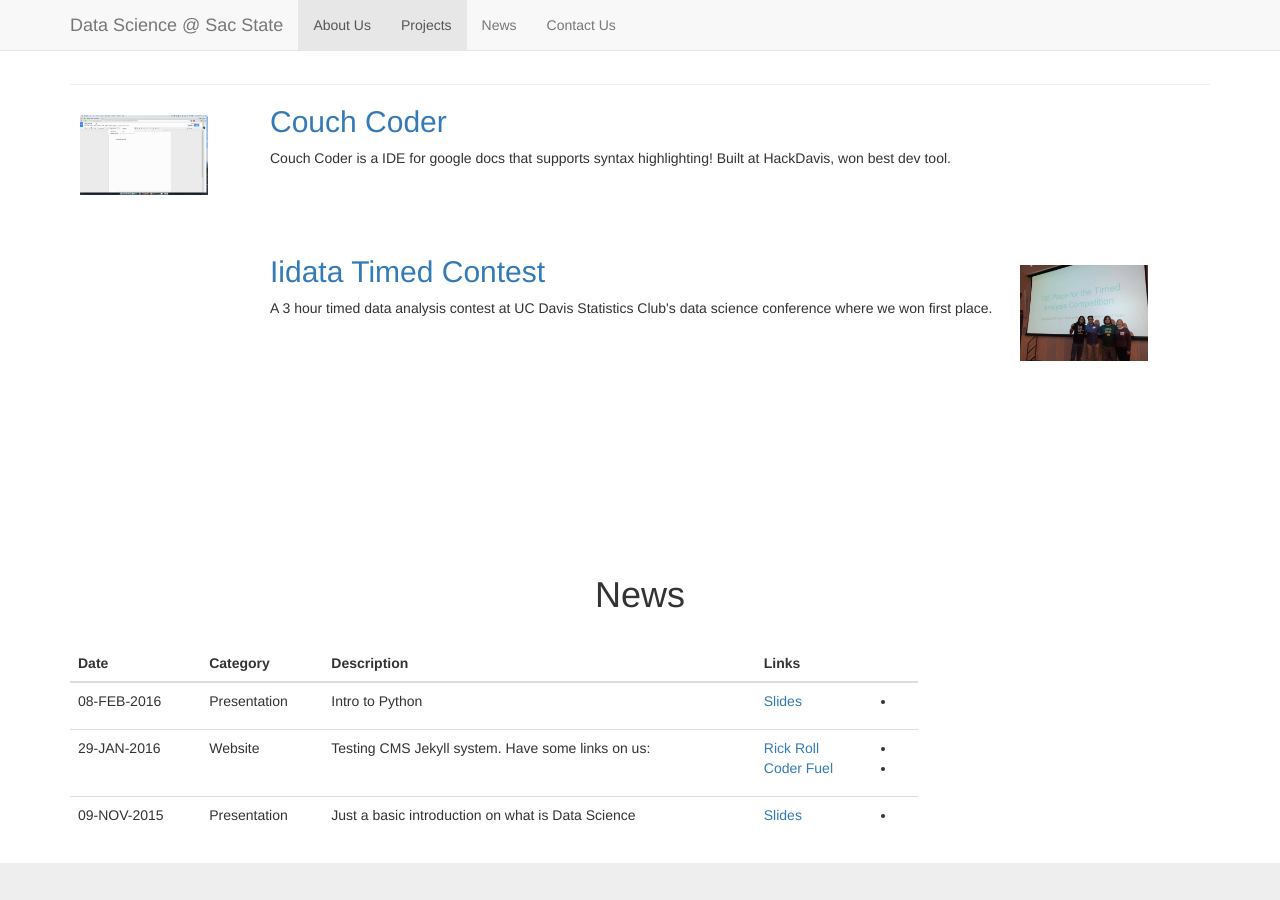
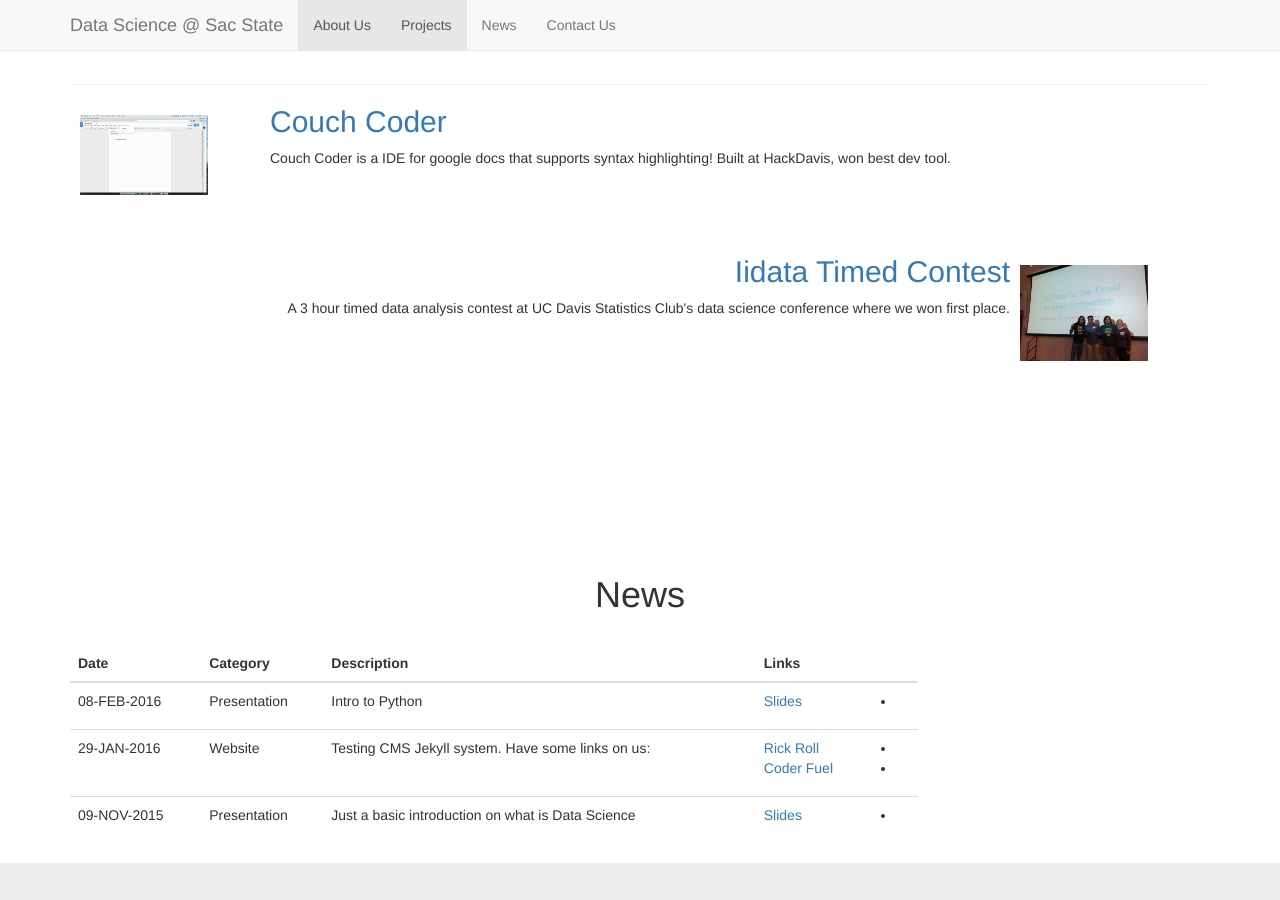
Before and after one commit to DataScience-SacState/DataScience-SacState.github.io, a Jekyll site: the page built from index.html, in a window 1280 px wide and 900 px high, scrolled down 1323 px. Built offline with Jekyll 4.4.1, drawn with Linux system fonts in a browser that asks for light colours.

Commit message:
Update index.html

```diff
--- a/index.html
+++ b/index.html
@@ -181,7 +181,7 @@ layout: default
       </div>
 
 
-      <div class="entry-text" style="text-align:left;padding-right:138px;">
+      <div class="entry-text" style="text-align:right;padding-right:138px;">
           <h2 class="entry-name">
               <a href="https://github.com/DataScience-SacState/iidata_boyz">
                   Iidata Timed Contest
```
